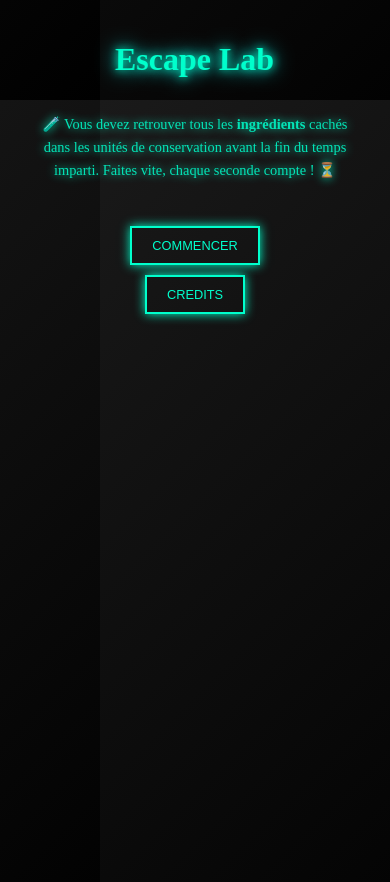
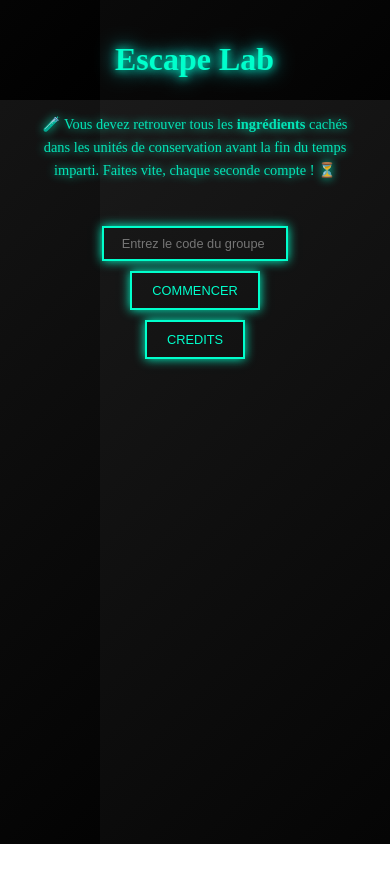
Before and after one commit to hild365/CREACOSM-Frontend, an Angular app: page / in a window 390 px wide. After the commit the page ends 844 px from the top, so only its background shows below. Built offline with nearby package versions, Linux system fonts and the light colour scheme.

Commit message:
feat: ajout du champ code et ajout des styles

```diff
--- a/src/app/acceuil/acceuil.component.html
+++ b/src/app/acceuil/acceuil.component.html
@@ -6,10 +6,14 @@
       Faites vite, chaque seconde compte ! ⏳
     </p>
 
+    <div *ngIf="errorMessage" class="error-message">{{ errorMessage }}</div>
     <div class="button-container">
+    <input type="text" placeholder="Entrez le code du groupe " [(ngModel)]="code" class="code-input"/>
     <button class="play-button animate-fade-in" (click)="naviguerVersAnalyse()">Commencer</button>
     <button class="play-button animate-fade-in" (click)="openModalCredits()">Credits</button>
     </div>
+
+
 
     <div id="creditsModal" class="modal" [ngStyle]="{'display':displayModalCredits ? 'block': 'none'}">
         <div class="modal-content">
--- a/src/app/acceuil/acceuil.component.scss
+++ b/src/app/acceuil/acceuil.component.scss
@@ -9,6 +9,7 @@
     font-family: 75px/75px Monoton, cursive;
     padding: 20px;
     animation: glitchBg 5s infinite alternate;
+    overflow: hidden; /* Enlever la barre de défilement */
   }
 
   /* Animation glitch subtile */
@@ -89,8 +90,8 @@
     margin-bottom: 10px;
   }
 
-/* Modern modal styles */
-.modal {
+  /* Modern modal styles */
+  .modal {
     display: none; /* Hidden by default */
     position: fixed; /* Stay in place */
     z-index: 1; /* Sit on top */
@@ -166,7 +167,6 @@
     margin-bottom: 10px;
   }
 
-
   /* Animation glitch sur le bouton */
   .play-button::before {
     content: '';
@@ -212,3 +212,35 @@
       padding: 10px 20px;
     }
   }
+
+  /* Styles pour l'input */
+  .code-input {
+    padding: 10px;
+    font-size: 1rem;
+    font-family: 75px/75px Monoton, cursive;
+    border: 2px solid #00ffcc;
+    background: transparent;
+    color: #00ffcc;
+    text-align: center;
+    margin-bottom: 10px;
+    transition: 0.3s;
+    box-shadow: 0 0 10px #00ffcc;
+    width: 100%; /* Ajuster la largeur pour les écrans plus grands */
+    max-width: 400px; /* Augmenter la largeur maximale */
+  }
+
+  .code-input:focus {
+    outline: none;
+    background: #00ffcc;
+    color: #000;
+    box-shadow: 0 0 20px #00ffff;
+  }
+
+  /* Responsive */
+  @media (max-width: 600px) {
+    .code-input {
+      font-size: 0.8rem;
+      padding: 8px;
+      width: 90%;
+    }
+  }
--- a/src/app/acceuil/acceuil.component.ts
+++ b/src/app/acceuil/acceuil.component.ts
@@ -1,22 +1,51 @@
-import { NgStyle } from '@angular/common';
+import { NgIf, NgStyle } from '@angular/common';
 import { Component } from '@angular/core';
 import {Router} from '@angular/router';
+import {FormsModule} from '@angular/forms';
+import {HttpClient } from '@angular/common/http';
+import { LocalStorageService } from '../services/local-storage.service';
 
 @Component({
   selector: 'app-acceuil',
-  imports: [NgStyle],
+  imports: [NgStyle, FormsModule, NgIf],
   templateUrl: './acceuil.component.html',
   styleUrl: './acceuil.component.scss'
 })
 export class AcceuilComponent {
-  // "Credits" fenetre
+  code: string = '';
   displayModalCredits : boolean =false;
+  errorMessage: string='';
 
-  constructor(private router:Router){}
+  constructor(private http: HttpClient ,private router:Router,private localStore: LocalStorageService){}
 
   naviguerVersAnalyse(){
+    if(this.code===''){
+      this.errorMessage="Vous devez saisir le code de votre groupe !"
+      return
+    }
+    if(!this.estNumerique(this.code)){
+      this.errorMessage="Le code doit être un numéro";
+      return
+    }
+
+    // Envoi du code de la partie au back et gestion d'erreurs etc plus redirection vers la page analayse en cas de succès
+    const body={code: this.code};
+    // this.http.post('http://localhost:3000/start-game', body, { headers: { 'Content-Type': 'application/json' } })
+    //   .subscribe({
+    //     next: response => {
+    //       console.log('Game started successfully', response);
+    //       this.localStore.setElement('Code', this.code);
+
+    //       this.router.navigate(['/analyse']);
+    //     },
+    //     error: error => {
+    //       console.error('Error starting game', error);
+    //       this.errorMessage = 'Erreur lors du démarrage de la partie. Veuillez réessayer.';
+    //     }
+    //   });
     this.router.navigate(['/analyse']);
   }
+
 
   openModalCredits() {
     this.displayModalCredits = true;
@@ -26,5 +55,8 @@ export class AcceuilComponent {
     this.displayModalCredits = false;
   }
 
+  estNumerique(value:string){
+    return /^\d+$/.test(value);
+  }
 
 }
--- a/src/app/app.config.ts
+++ b/src/app/app.config.ts
@@ -3,7 +3,11 @@ import { provideRouter } from '@angular/router';
 
 import { routes } from './app.routes';
 import { provideClientHydration, withEventReplay } from '@angular/platform-browser';
+import { provideHttpClient, withFetch } from '@angular/common/http';
 
 export const appConfig: ApplicationConfig = {
-  providers: [provideZoneChangeDetection({ eventCoalescing: true }), provideRouter(routes), provideClientHydration(withEventReplay())]
+  providers: [provideZoneChangeDetection({ eventCoalescing: true }),
+    provideRouter(routes),
+    provideClientHydration(withEventReplay()),
+    provideHttpClient(withFetch())]
 };
--- a/src/styles.scss
+++ b/src/styles.scss
@@ -2,4 +2,16 @@ html, body {
     height: 100%;
     margin: 0;
     padding: 0;
+    overflow: hidden;
   }
+
+  body {
+    display: flex;
+    flex-direction: column;
+  }
+
+  #app {
+    display: flex;
+    flex-direction: column;
+    flex-grow: 1;
+  }
```
